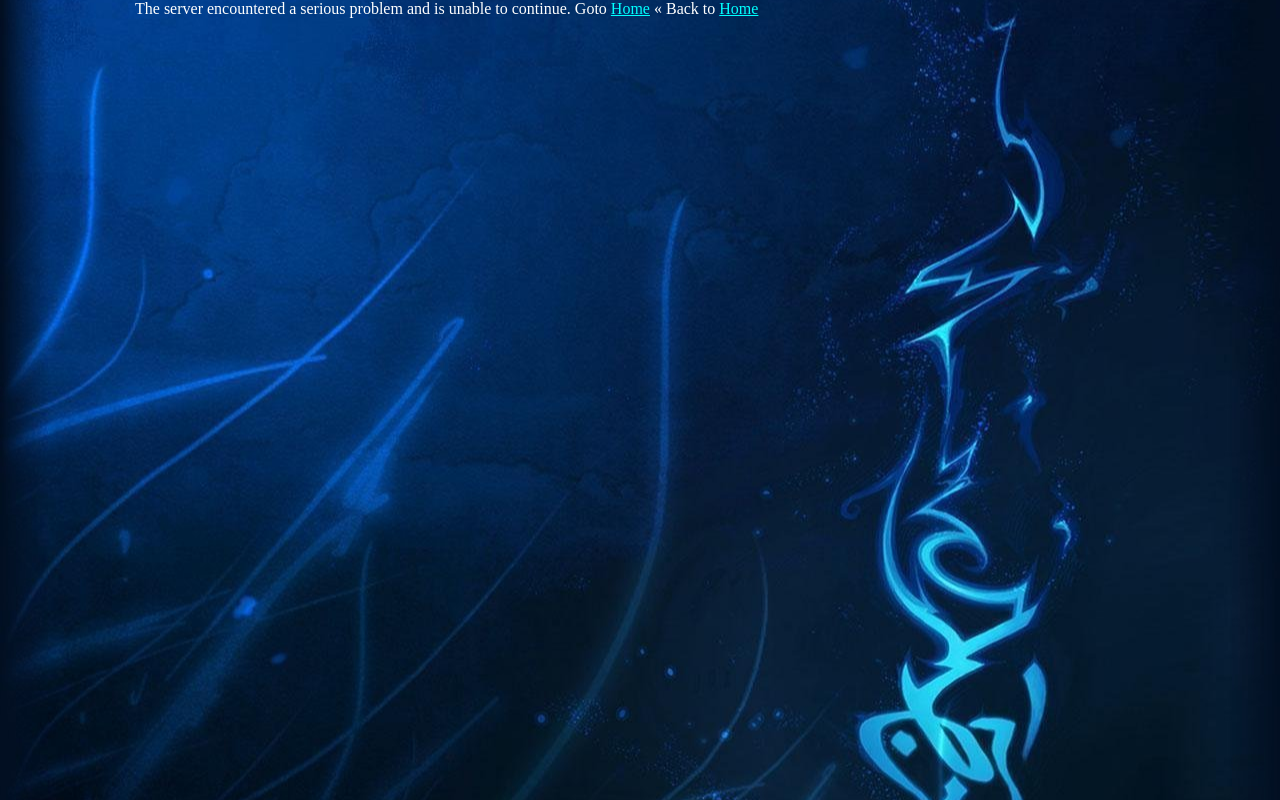
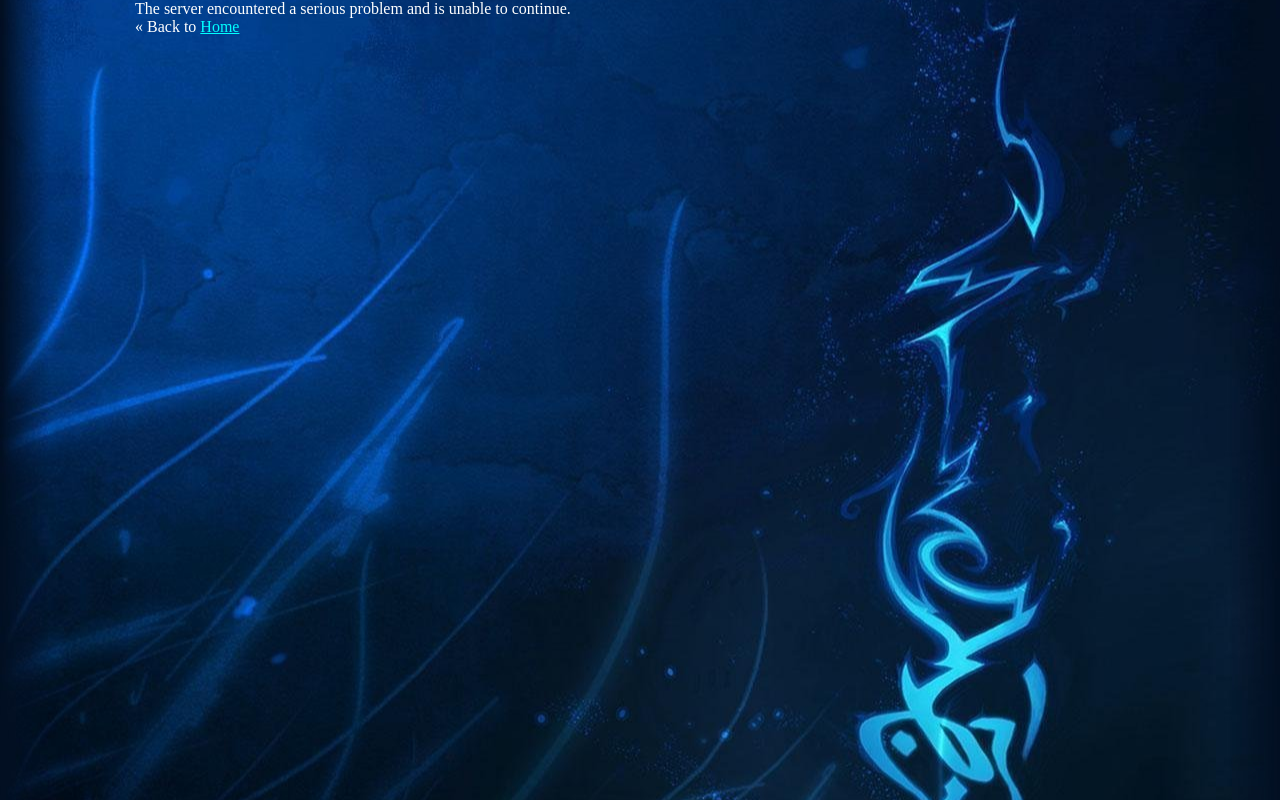
Before and after one commit to justjkk/cseismic2kx, a Django app: template templates/500.html in a window 1280 px wide. Run offline with Django 3.2, Linux system fonts and the light colour scheme; the template is opened without the code that fills it, so the values that code supplies are empty.

Commit message:
Removed redundant 'Goto Home' link from 500

```diff
--- a/templates/500.html
+++ b/templates/500.html
@@ -1,5 +1,5 @@
 {% extends "base.html" %}
 {% block content %}
 The server encountered a serious problem and is unable to continue.
-Goto <a href="/">Home</a>
+<br>
 {% endblock %}
```
